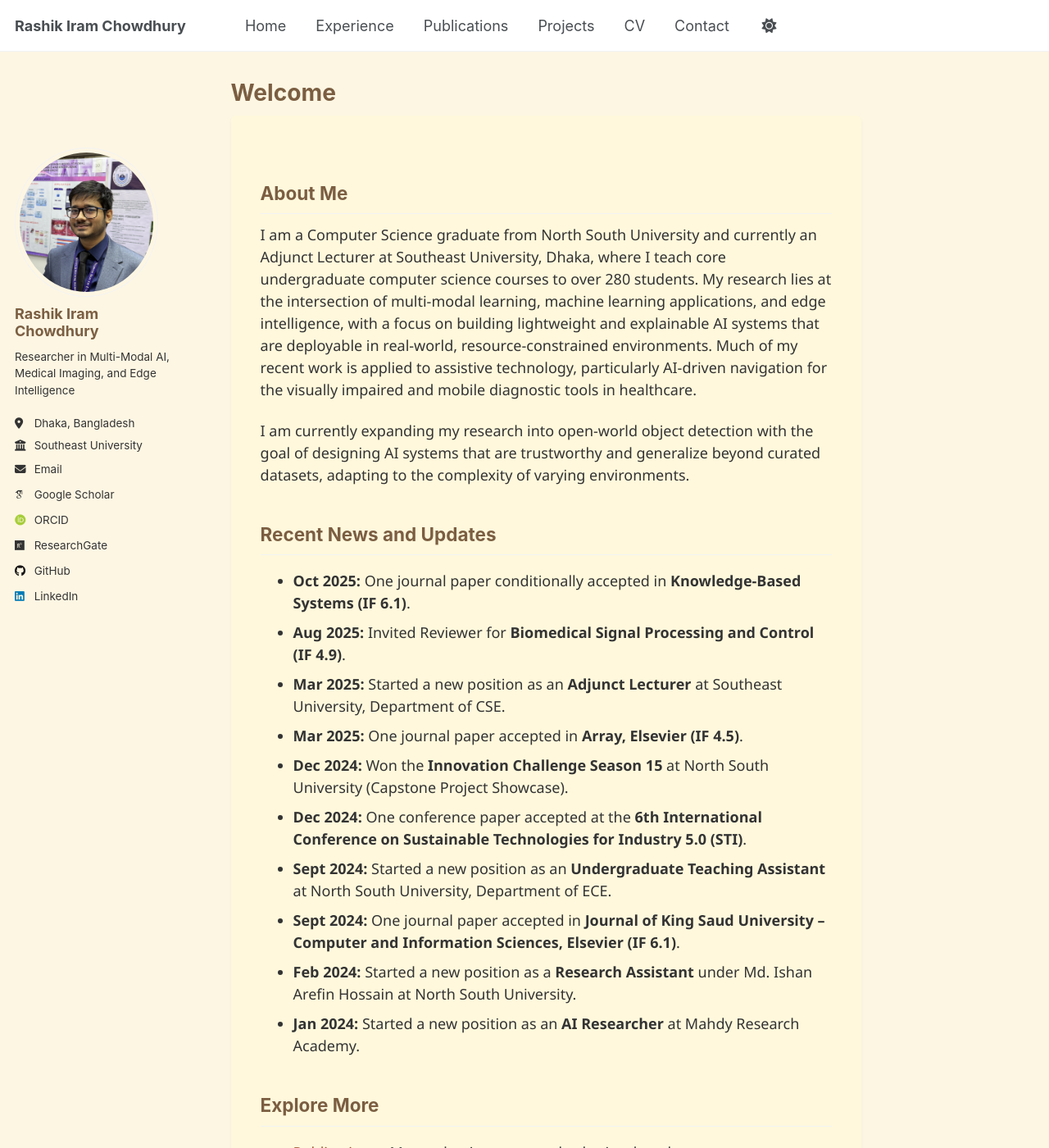
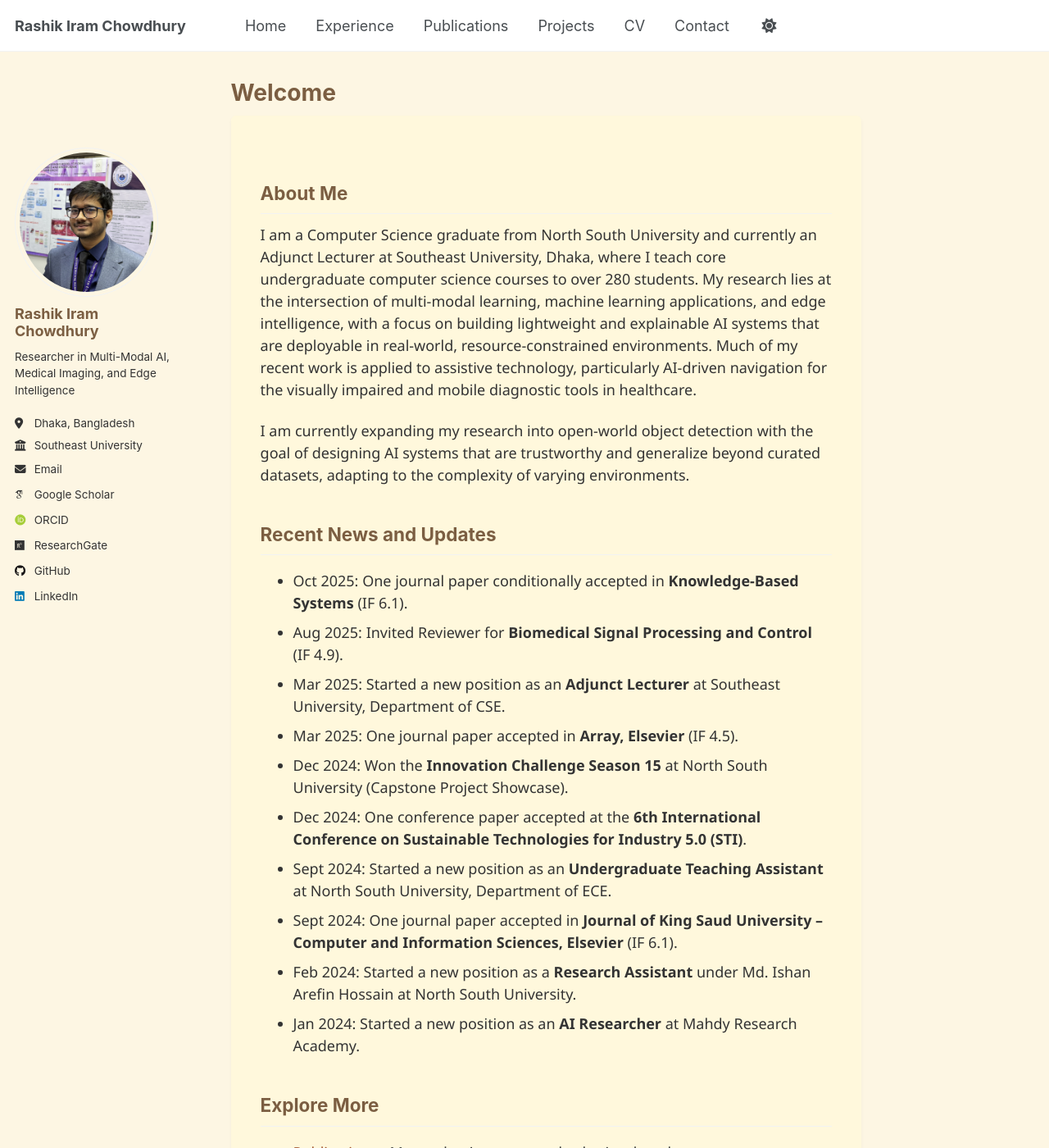
Before and after one commit to RashikIram/rashikiram.github.io, a Jekyll site: the page built from index.md, in a window 1280 px wide and 1400 px high. Shown: the whole window at 82% size. Built offline with Jekyll 4.4.1, drawn with Linux system fonts in a browser that asks for light colours; some web fonts are replaced.

```diff
--- a/index.md
+++ b/index.md
@@ -22,25 +22,25 @@ I am currently expanding my research into open-world object detection with the g
 <div class="exp-card">
   <ul>
 
-    <li><strong>Oct 2025:</strong> One journal paper conditionally accepted in <strong>Knowledge-Based Systems (IF 6.1)</strong>.</li>
+    <li>Oct 2025: One journal paper conditionally accepted in <strong>Knowledge-Based Systems</strong> (IF 6.1).</li>
 
-    <li><strong>Aug 2025:</strong> Invited Reviewer for <strong>Biomedical Signal Processing and Control (IF 4.9)</strong>.</li>
+    <li>Aug 2025: Invited Reviewer for <strong>Biomedical Signal Processing and Control</strong> (IF 4.9).</li>
 
-    <li><strong>Mar 2025:</strong> Started a new position as an <strong>Adjunct Lecturer</strong> at Southeast University, Department of CSE.</li>
+    <li>Mar 2025: Started a new position as an <strong>Adjunct Lecturer</strong> at Southeast University, Department of CSE.</li>
 
-    <li><strong>Mar 2025:</strong> One journal paper accepted in <strong>Array, Elsevier (IF 4.5)</strong>.</li>
+    <li>Mar 2025: One journal paper accepted in <strong>Array, Elsevier</strong> (IF 4.5).</li>
 
-    <li><strong>Dec 2024:</strong> Won the <strong>Innovation Challenge Season 15</strong> at North South University (Capstone Project Showcase).</li>
+    <li>Dec 2024: Won the <strong>Innovation Challenge Season 15</strong> at North South University (Capstone Project Showcase).</li>
 
-    <li><strong>Dec 2024:</strong> One conference paper accepted at the <strong>6th International Conference on Sustainable Technologies for Industry 5.0 (STI)</strong>.</li>
+    <li>Dec 2024: One conference paper accepted at the <strong>6th International Conference on Sustainable Technologies for Industry 5.0 (STI)</strong>.</li>
 
-    <li><strong>Sept 2024:</strong> Started a new position as an <strong>Undergraduate Teaching Assistant</strong> at North South University, Department of ECE.</li>
+    <li>Sept 2024: Started a new position as an <strong>Undergraduate Teaching Assistant</strong> at North South University, Department of ECE.</li>
 
-    <li><strong>Sept 2024:</strong> One journal paper accepted in <strong>Journal of King Saud University – Computer and Information Sciences, Elsevier (IF 6.1)</strong>.</li>
+    <li>Sept 2024: One journal paper accepted in <strong>Journal of King Saud University – Computer and Information Sciences, Elsevier</strong> (IF 6.1).</li>
 
-    <li><strong>Feb 2024:</strong> Started a new position as a <strong>Research Assistant</strong> under Md. Ishan Arefin Hossain at North South University.</li>
+    <li>Feb 2024: Started a new position as a <strong>Research Assistant</strong> under Md. Ishan Arefin Hossain at North South University.</li>
 
-    <li><strong>Jan 2024:</strong> Started a new position as an <strong>AI Researcher</strong> at Mahdy Research Academy.</li>
+    <li>Jan 2024: Started a new position as an <strong>AI Researcher</strong> at Mahdy Research Academy.</li>
 
   </ul>
 </div>
```
